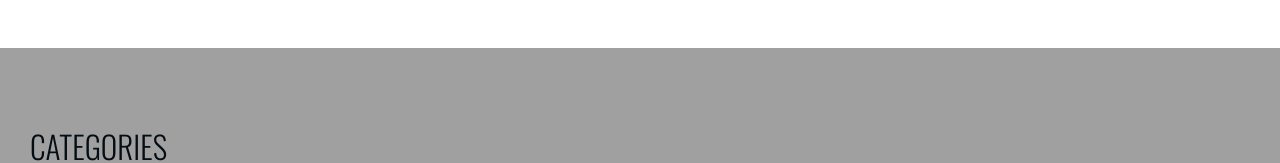
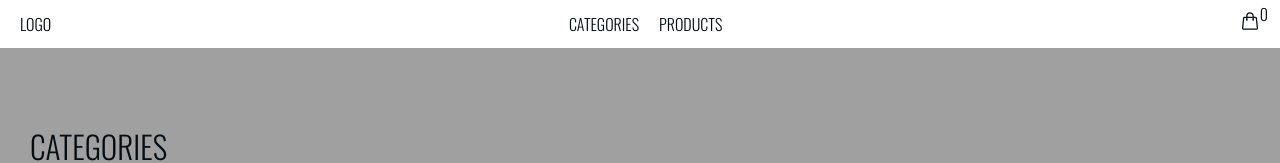
Before and after one commit to woodmark-dev/farmily, a Next.js app: page /categories in a window 1280 px wide. Shown: the top 163 px of the page. Built offline with nearby package versions, Linux system fonts and the light colour scheme.

Commit message:
feat: cart and sorting based on price

```diff
--- a/app/category/[name]/page.css
+++ b/app/category/[name]/page.css
@@ -1,4 +1,8 @@
 .CategoryPage {
+	.SelectContainer {
+		width: 20%;
+		margin-bottom: 20px;
+	}
 	.CategoryContainer {
 		display: flex;
 		flex-flow: row wrap;
--- /dev/null
+++ b/app/components/cart-icon/cart-icon.css
@@ -0,0 +1,8 @@
+.CartIcon {
+	width: 20px;
+	transition: all 0.3s;
+
+	&:hover {
+		transform: scale(1.3);
+	}
+}
--- /dev/null
+++ b/app/components/cart-icon/cart-icon.tsx
@@ -0,0 +1,19 @@
+import "./cart-icon.css";
+export default function CartIcon() {
+	return (
+		<svg
+			xmlns="http://www.w3.org/2000/svg"
+			fill="none"
+			viewBox="0 0 24 24"
+			stroke-width="1.5"
+			stroke="currentColor"
+			className="CartIcon"
+		>
+			<path
+				strokeLinecap="round"
+				strokeLinejoin="round"
+				d="M15.75 10.5V6a3.75 3.75 0 1 0-7.5 0v4.5m11.356-1.993 1.263 12c.07.665-.45 1.243-1.119 1.243H4.25a1.125 1.125 0 0 1-1.12-1.243l1.264-12A1.125 1.125 0 0 1 5.513 7.5h12.974c.576 0 1.059.435 1.119 1.007ZM8.625 10.5a.375.375 0 1 1-.75 0 .375.375 0 0 1 .75 0Zm7.5 0a.375.375 0 1 1-.75 0 .375.375 0 0 1 .75 0Z"
+			/>
+		</svg>
+	);
+}
--- /dev/null
+++ b/app/components/header/header.component.tsx
@@ -0,0 +1,38 @@
+/* eslint-disable @typescript-eslint/no-explicit-any */
+"use client";
+import Link from "next/link";
+import "./header.styles.css";
+import CartIcon from "../cart-icon/cart-icon";
+import { useSelector } from "@xstate/react";
+import { cartActor } from "@/app/lib/actors";
+export default function Header() {
+	const cartSelector: any = useSelector(cartActor, (s) => s);
+	return (
+		<div className="Header">
+			<div className="Logo">Logo</div>
+			<nav className="NavLinks">
+				<ul>
+					<li>
+						<Link href="/categories">categories</Link>
+					</li>
+					<li>
+						<Link href="/">products</Link>
+					</li>
+				</ul>
+			</nav>
+			<div className="Icons">
+				<div className="Cart">
+					<div className="Number">
+						{cartSelector.context.cart.reduce(
+							(a: any, c: any) => a + c.count,
+							0
+						)}
+					</div>
+					<Link href="/cart">
+						<CartIcon />
+					</Link>
+				</div>
+			</div>
+		</div>
+	);
+}
--- /dev/null
+++ b/app/components/header/header.styles.css
@@ -0,0 +1,39 @@
+.Header {
+	padding-left: 20px;
+	padding-right: 20px;
+	padding-top: 10px;
+	display: flex;
+	justify-content: space-between;
+	align-items: center;
+
+	.Logo {
+	}
+
+	.NavLinks {
+		ul {
+			list-style: none;
+			display: flex;
+			gap: 20px;
+			margin: 0px;
+			padding: 0px;
+
+			li {
+				&:hover {
+					color: var(--primary-color);
+					text-decoration: underline;
+				}
+			}
+		}
+	}
+
+	.Icons {
+		/* position: relative; */
+		.Cart {
+			.Number {
+				position: absolute;
+				top: 0px;
+				right: 12px;
+			}
+		}
+	}
+}
--- a/app/globals.css
+++ b/app/globals.css
@@ -35,7 +35,7 @@
 	margin: 0rem;
 	position: relative;
 
-	.Header {
+	.MainHeader {
 		width: 100%;
 		height: 3rem;
 		background-color: white;
--- a/app/layout.tsx
+++ b/app/layout.tsx
@@ -1,6 +1,7 @@
 import type { Metadata } from "next";
 import { Oswald } from "next/font/google";
 import "./globals.css";
+import Header from "./components/header/header.component";
 
 const oswald = Oswald({
 	variable: "--primary-font",
@@ -20,7 +21,9 @@
 	return (
 		<html lang="en" className={`${oswald.variable}`}>
 			<body>
-				<div className="Header"></div>
+				<div className="MainHeader">
+					<Header />
+				</div>
 				<div className="Body">{children}</div>
 			</body>
 		</html>
--- a/package.json
+++ b/package.json
@@ -13,6 +13,7 @@
     "next": "14.2.16",
     "react": "^18",
     "react-dom": "^18",
+    "react-select": "^5.8.1",
     "xstate": "^5.18.2"
   },
   "devDependencies": {
```
Also changed, not shown: app/category/[name]/page.tsx (+61 -2 lines), 1 other file (tests, documents, lock files or other folders).
